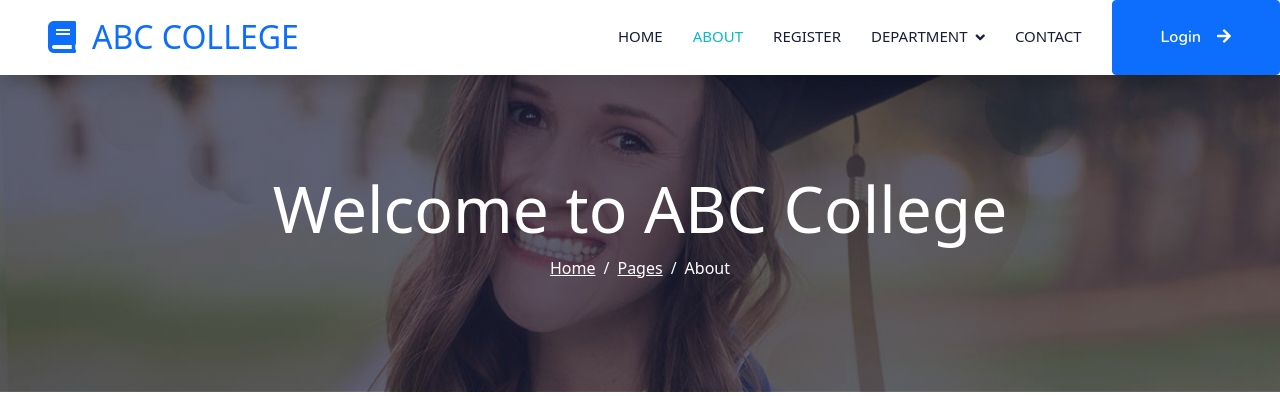
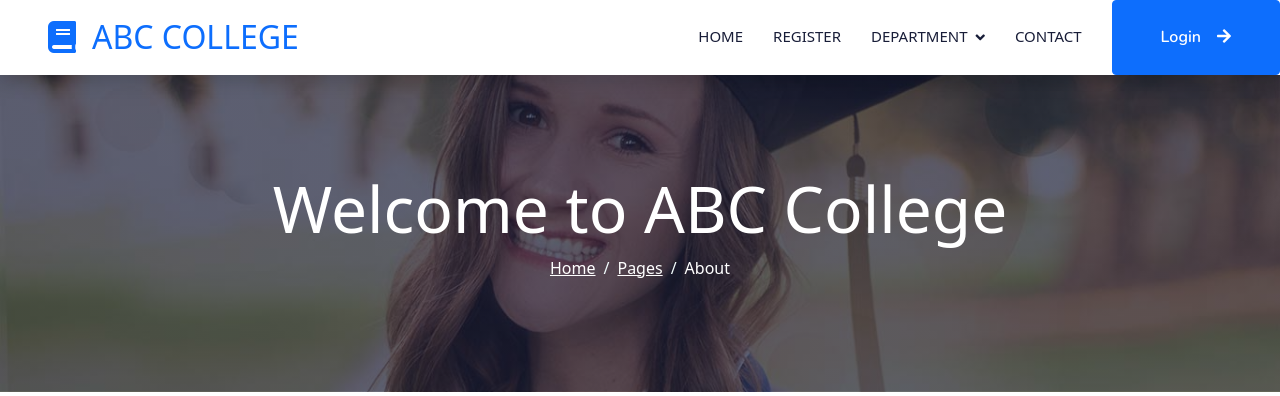
Before and after one commit to thajessanty/Demopython, a Django app: page / in a window 1280 px wide. Shown: the top 396 px of the page. Run offline with Django 4.2, Linux system fonts and the light colour scheme; data that the repository does not hold is empty; some libraries are stand-ins or nearby versions.

Commit message:
Update about.html

```diff
--- a/collegeproject/templates/about.html
+++ b/collegeproject/templates/about.html
@@ -52,9 +52,8 @@
         </button>
         <div class="collapse navbar-collapse" id="navbarCollapse">
             <div class="navbar-nav ms-auto p-4 p-lg-0">
-                <a href="index.html" class="nav-item nav-link">Home</a>
-                <a href="about.html" class="nav-item nav-link active">About</a>
-                <a href="courses.html" class="nav-item nav-link">Register</a>
+                <a href="{% url 'collegeapp:demo' %}" class="nav-item nav-link">Home</a>
+                <a href="{% url 'collegeapp:register' %}" class="nav-item nav-link">Register</a>
                 <div class="nav-item dropdown">
                     <a href="#" class="nav-link dropdown-toggle" data-bs-toggle="dropdown">Department</a>
                     <div class="dropdown-menu fade-down m-0">
```
